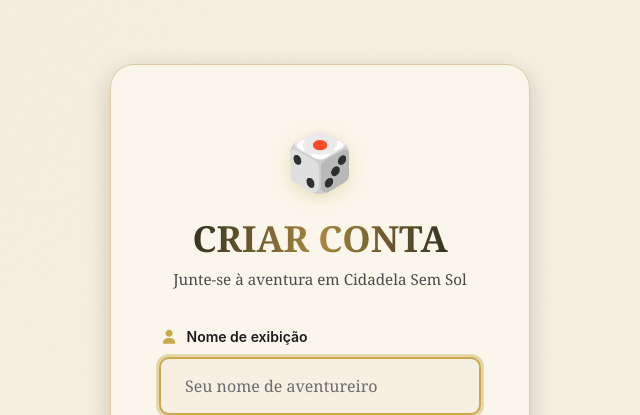
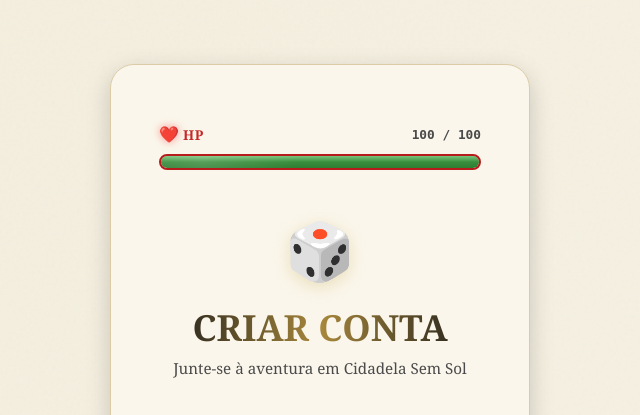
Before and after one commit to raphasantz/rpgbot, a Python web app: template app/templates/register.html in a window 1280 px wide. Shown: the part 72-487 px from the top of the page, without its empty margins (320-960 px from the left). Run offline with Jinja, Linux system fonts and the light colour scheme; the template is opened without the code that fills it, so the values that code supplies are empty; some libraries are stand-ins or nearby versions.

Commit message:
feat(ui): barra HP temática no registro + placeholder senha atualizado
- HP bar com gradiente verde, brilho animado e ícone de coração
- Estilo consistente com o tema medieval/dark do jogo
- Placeholder da senha atualizado para 8 caracteres (política forte)

```diff
--- a/app/static/css/main.css
+++ b/app/static/css/main.css
@@ -662,6 +662,87 @@ code {
   z-index: 1;
 }
 
+/* ========== HP BAR TEMÁTICA ========== */
+.hp-bar-container {
+  margin-bottom: var(--space-lg);
+  padding: var(--space-sm) 0;
+}
+
+.hp-bar-label {
+  display: flex;
+  align-items: center;
+  gap: var(--space-xs);
+  margin-bottom: 6px;
+  font-family: var(--font-display);
+  font-size: 0.85rem;
+}
+
+.hp-icon {
+  font-size: 1rem;
+  filter: drop-shadow(0 0 4px rgba(255, 0, 0, 0.4));
+}
+
+.hp-text {
+  color: var(--blood);
+  font-weight: 700;
+  letter-spacing: 0.05em;
+}
+
+.hp-value {
+  margin-left: auto;
+  color: var(--ink-light);
+  font-family: var(--font-mono);
+  font-size: 0.8rem;
+  font-weight: 600;
+}
+
+.hp-bar-track {
+  width: 100%;
+  height: 16px;
+  background: var(--parchment-dark);
+  border-radius: 8px;
+  border: 2px solid var(--blood-dark);
+  overflow: hidden;
+  position: relative;
+  box-shadow: inset 0 2px 4px rgba(0, 0, 0, 0.3);
+}
+
+.hp-bar-fill {
+  height: 100%;
+  background: linear-gradient(180deg, #4caf50 0%, #388e3c 50%, #2e7d32 100%);
+  border-radius: 6px;
+  transition: width 1.5s ease-out;
+  position: relative;
+}
+
+.hp-bar-fill::after {
+  content: '';
+  position: absolute;
+  top: 0;
+  left: 0;
+  right: 0;
+  height: 50%;
+  background: linear-gradient(180deg, rgba(255,255,255,0.25), transparent);
+  border-radius: 6px 6px 0 0;
+}
+
+.hp-bar-shine {
+  position: absolute;
+  top: 0;
+  left: -100%;
+  width: 60%;
+  height: 100%;
+  background: linear-gradient(90deg, transparent, rgba(255,255,255,0.15), transparent);
+  animation: hp-shine 3s ease-in-out infinite;
+  pointer-events: none;
+}
+
+@keyframes hp-shine {
+  0% { left: -100%; }
+  50% { left: 150%; }
+  100% { left: 150%; }
+}
+
 .login-header {
   text-align: center;
   margin-bottom: var(--space-xl);
--- a/app/templates/register.html
+++ b/app/templates/register.html
@@ -5,6 +5,19 @@
 {% block content %}
 <div class="page-login">
     <div class="login-card">
+        <!-- HP Bar temática -->
+        <div class="hp-bar-container">
+            <div class="hp-bar-label">
+                <span class="hp-icon">❤️</span>
+                <span class="hp-text">HP</span>
+                <span class="hp-value">100 / 100</span>
+            </div>
+            <div class="hp-bar-track">
+                <div class="hp-bar-fill" style="width: 100%"></div>
+                <div class="hp-bar-shine"></div>
+            </div>
+        </div>
+
         <div class="login-header">
             <div class="login-icon">🎲</div>
             <h1 class="login-title">CRIAR CONTA</h1>
@@ -54,7 +67,7 @@
                     id="password"
                     name="password"
                     class="form-input"
-                    placeholder="Mínimo 6 caracteres"
+                    placeholder="Mínimo 8 caracteres"
                     required
                     minlength="6"
                     autocomplete="new-password"
```
